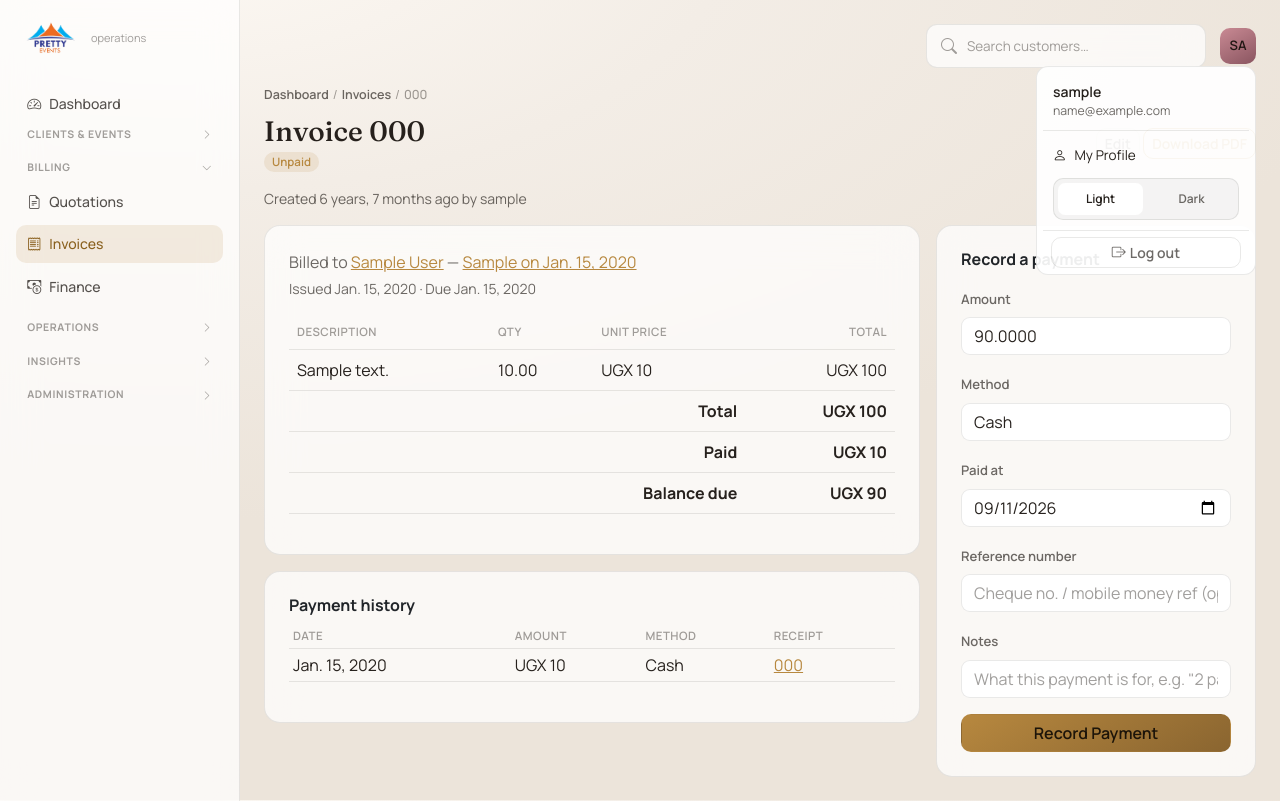
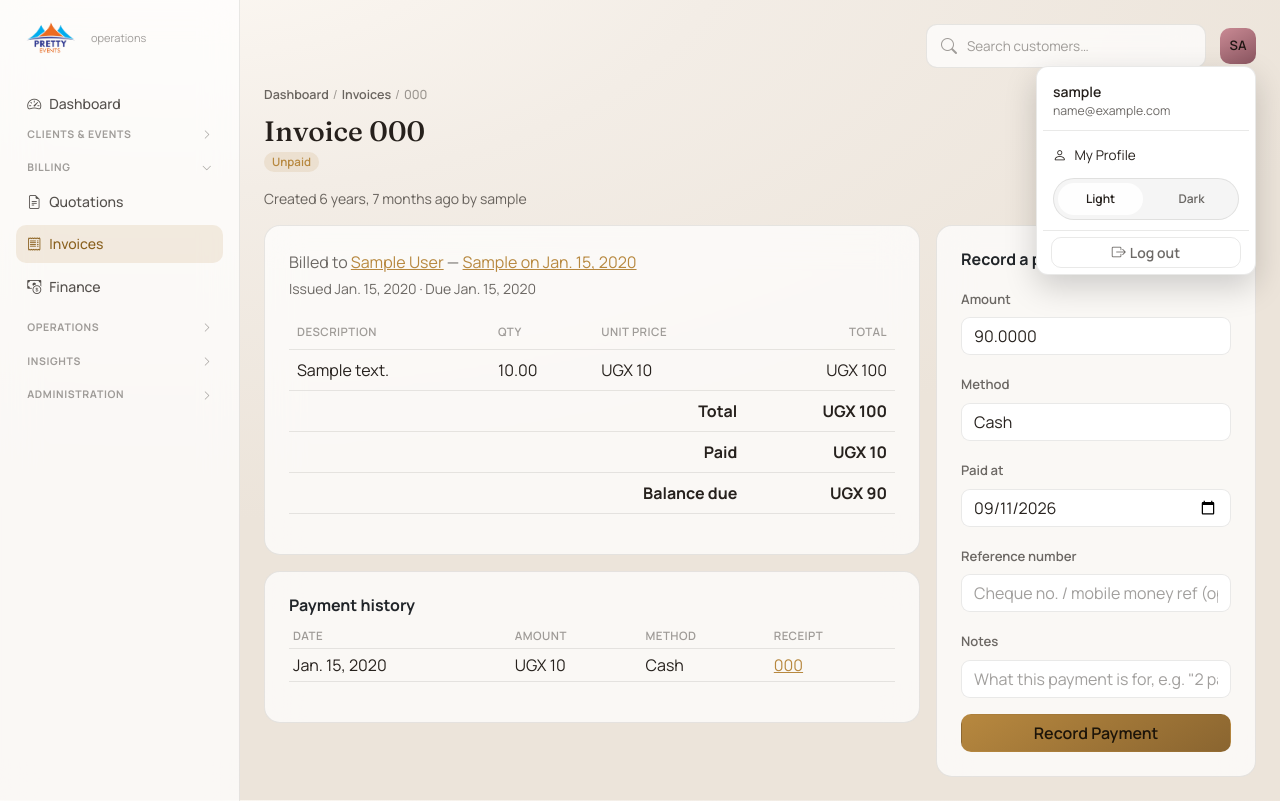
Before and after one commit to Naggayi-Daphne-Pearl/Pretty_events_management_system, a Django app: page /billing/invoices/1/ in a window 1280 px wide, after a click on "SA". Run offline with Django 5.2, Linux system fonts and the light colour scheme; a user stored in the database is signed in; tables that the repository leaves empty hold one stand-in row (values such as "Sample post").

Commit message:
Make dropdown menus solid (not glass-transparent); round the theme toggle
The avatar dropdown was using --panel-strong, the same translucent glass
token as inline cards — fine for a card sitting flush in the page layout,
but a floating menu has no guarantee of a plain background behind it, so
in the dark theme (9% white overlay) it was nearly see-through and hard
to read. Added a dedicated --menu-bg token (solid white / solid dark)
for anything that floats over arbitrary content, plus a proper elevation
shadow instead of relying on blur.

Also rounded the Light/Dark theme toggle into a full pill (999px radius
on the track and both buttons) instead of a slightly-rounded rectangle.

Co-Authored-By: Claude Sonnet 5 <noreply@anthropic.com>

```diff
--- a/templates/base.html
+++ b/templates/base.html
@@ -47,6 +47,10 @@
             --danger: #c94f4f;
             --sidebar-text: rgba(20,14,10,0.72);
             --sidebar-text-active: #8a611f;
+            /* Solid (not glass-translucent) surface for things that float over arbitrary
+               page content — dropdowns, popovers — where legibility matters more than the
+               frosted look, and there's no guarantee of a plain background behind them. */
+            --menu-bg: #ffffff;
         }
 
         :root[data-theme="dark"] {
@@ -66,6 +70,7 @@
             --danger: #E28080;
             --sidebar-text: rgba(255,255,255,0.72);
             --sidebar-text-active: var(--gold);
+            --menu-bg: #221c2b;
         }
 
         * { box-sizing: border-box; }
@@ -136,10 +141,10 @@
         .breadcrumb-trail .sep { color: var(--text-3); }
         .breadcrumb-trail .current { color: var(--text-3); font-weight: 500; }
 
-        .theme-toggle { display: flex; gap: 6px; padding: 4px; border-radius: 10px; background: rgba(127,127,127,0.08); border: 1px solid var(--border); }
+        .theme-toggle { display: flex; gap: 6px; padding: 4px; border-radius: 999px; background: rgba(127,127,127,0.08); border: 1px solid var(--border); }
         .theme-toggle button {
             flex: 1; border: none; background: transparent; color: var(--text-2); font-family: var(--sans);
-            font-size: 12px; font-weight: 600; padding: 7px 0; border-radius: 7px; cursor: pointer;
+            font-size: 12px; font-weight: 600; padding: 7px 14px; border-radius: 999px; cursor: pointer;
         }
         .theme-toggle button.active { background: var(--panel-strong); color: var(--text-1); }
 
@@ -174,8 +179,8 @@
         }
 
         .dropdown-menu {
-            background: var(--panel-strong); border: 1px solid var(--border); border-radius: 12px;
-            padding: 6px; min-width: 220px;
+            background: var(--menu-bg); border: 1px solid var(--border); border-radius: 12px;
+            padding: 6px; min-width: 220px; box-shadow: 0 12px 32px rgba(0,0,0,0.18);
         }
         .dropdown-header { color: var(--text-2); padding: 8px 10px 4px; }
         .dropdown-divider { border-color: var(--border); margin: 6px 0; }
```
